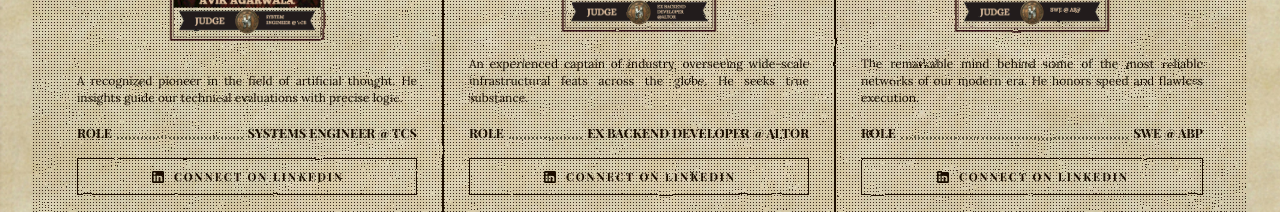
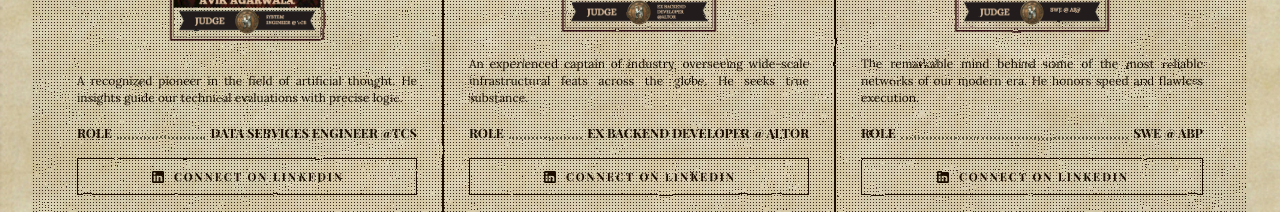
Before and after one commit to A-N-I-KET/Hackolution2k26, a React (Vite) app: page / in a window 1280 px wide. Shown: the part 8240-8452 px from the top of the page. Built offline with nearby package versions, Linux system fonts and the light colour scheme; a web font is replaced by a local one.

Commit message:
fix judge

```diff
--- a/src/components/Judges.jsx
+++ b/src/components/Judges.jsx
@@ -1,7 +1,7 @@
 import React, { useEffect, useRef } from 'react';
 
 const judgesData = [
-    { name: 'AVIK AGARWALA', role: "SYSTEMS ENGINEER @ TCS", imgSrc: '/assets/JUDGES/AVIK.avif', desc: 'A recognized pioneer in the field of artificial thought. He insights guide our technical evaluations with precise logic.', linkedin: 'https://www.linkedin.com/in/avikagarwala/' },
+    { name: 'AVIK AGARWALA', role: "Data Services Engineer @TCS", imgSrc: '/assets/JUDGES/AVIK.avif', desc: 'A recognized pioneer in the field of artificial thought. He insights guide our technical evaluations with precise logic.', linkedin: 'https://www.linkedin.com/in/avikagarwala/' },
     { name: 'KRISHNENDU DASGUPTA', role: 'Ex Backend Developer @ Altor', imgSrc: '/assets/JUDGES/KRISNENDU.avif', desc: 'An experienced captain of industry, overseeing wide-scale infrastructural feats across the globe. He seeks true substance.', linkedin: 'https://www.linkedin.com/in/krishnendudg/' },
     { name: 'SUBHAM BHATTACHARYA', role: 'SWE @ ABP', imgSrc: '/assets/JUDGES/SUBHAM.avif', desc: 'The remarkable mind behind some of the most reliable networks of our modern era. He honors speed and flawless execution.', linkedin: 'https://www.linkedin.com/in/subham2409/' },
     { name: 'NANDA DAS', role: 'Ex Full Stack Developer @ CyberPeak', imgSrc: '/assets/JUDGES/narendra.avif', desc: 'He has a deep understanding of the latest web technologies and is passionate about building scalable and secure applications.', linkedin: 'https://www.linkedin.com/in/nanda-das/' },
```
